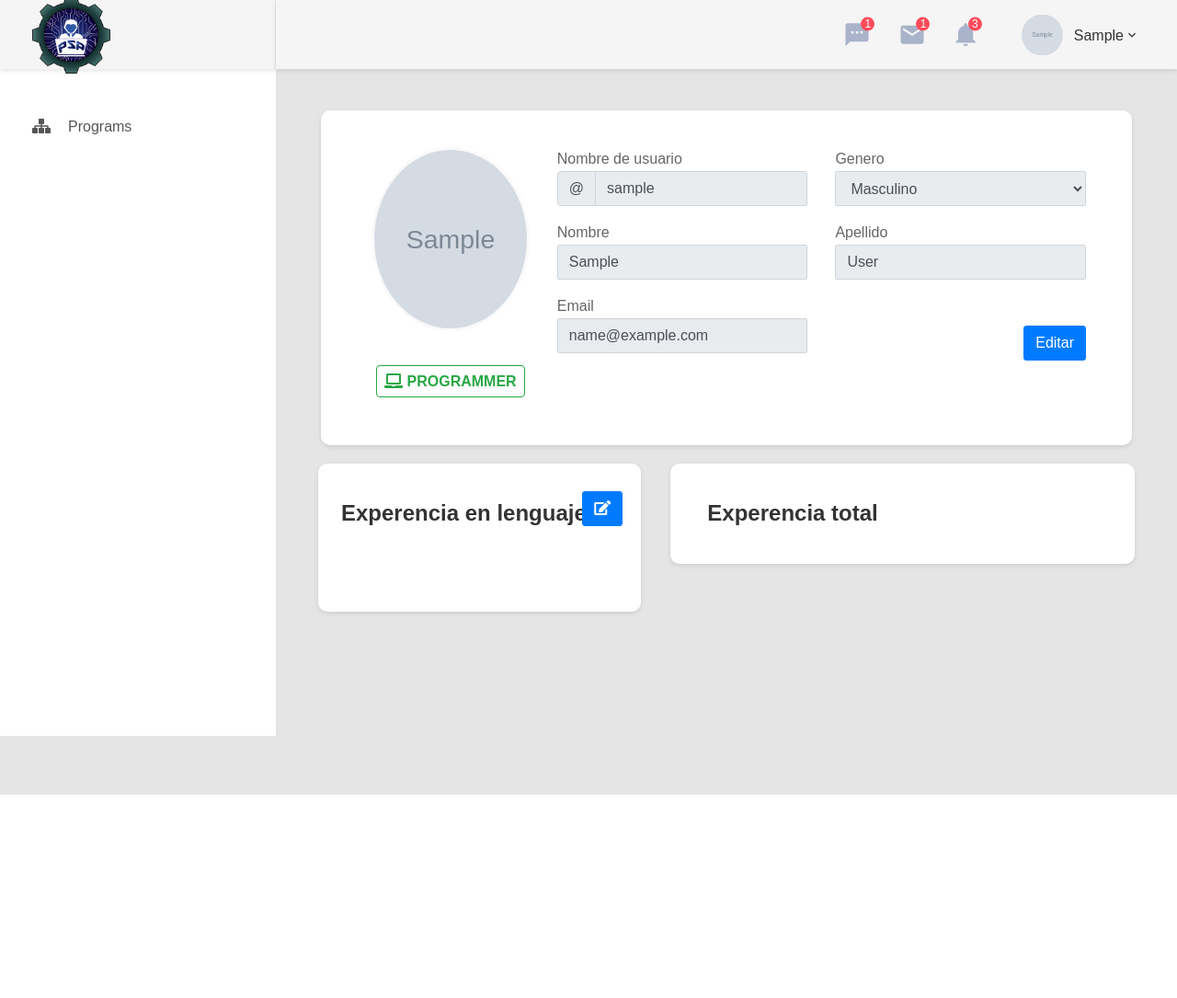
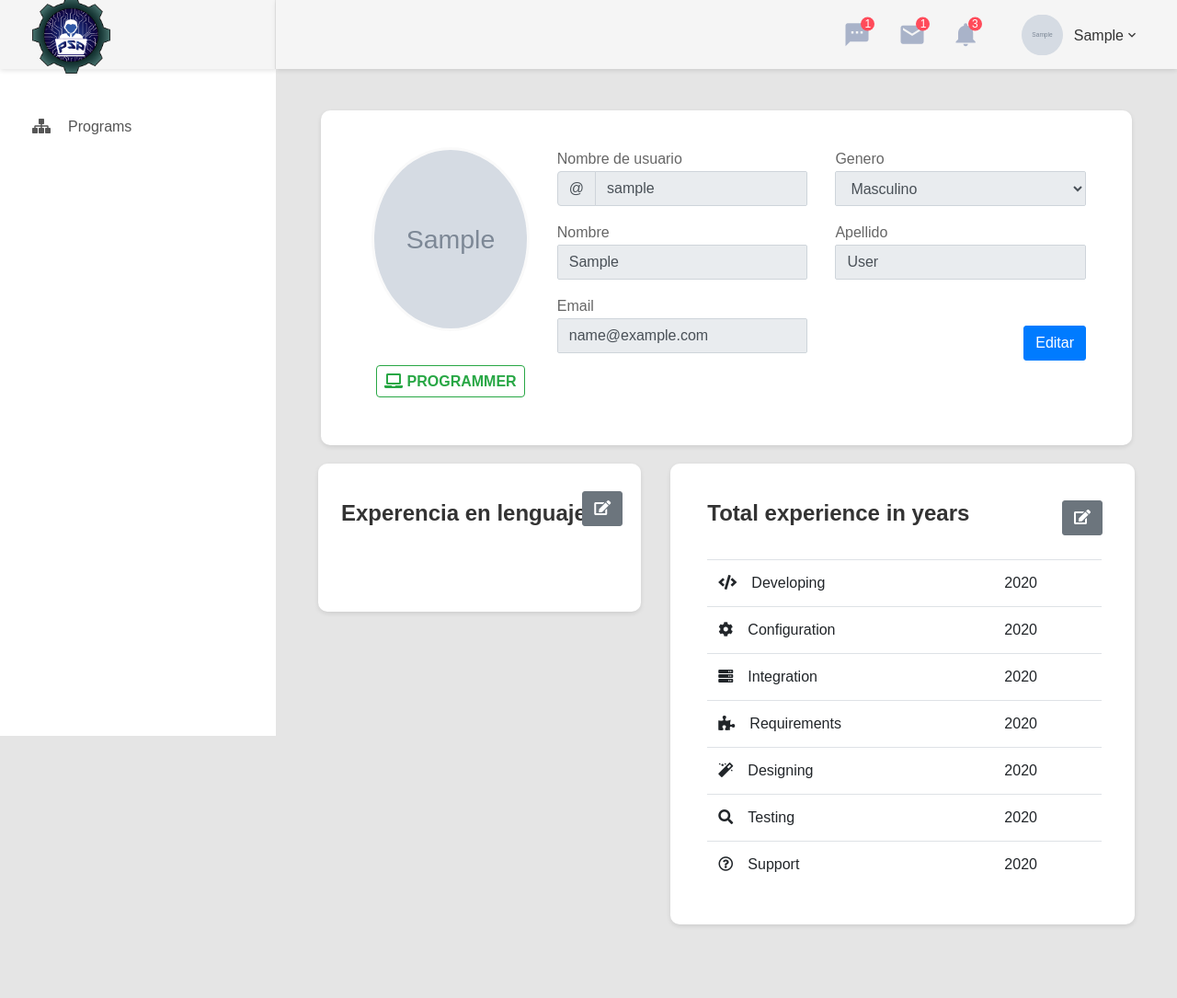
Before and after one commit to crisboleda/psp, a Django app: a page that uses templates/base/dashboard.html in a window 1280 px wide. Shown: the whole page at 92% size. Before the commit the page ends 864 px from the top, so only its background shows below. Run offline with Django 3.2, Linux system fonts and the light colour scheme; a user stored in the database is signed in; tables that the repository leaves empty hold one stand-in row (values such as "Sample post"); grey boxes marked "Sample" are stand-in pictures; some libraries are stand-ins or nearby versions.

Commit message:
Se empieza a terminar el módulo de profile

```diff
--- a/projects/forms.py
+++ b/projects/forms.py
@@ -42,9 +42,11 @@ class CreateProjectModelForm(forms.ModelForm):
 
 class UpdateProjectModelForm(forms.ModelForm):
 
+    finish_date = forms.DateTimeField(required=False)
+
     class Meta:
         model = Project
-        fields = ('name', 'description', 'status', 'planning_date')
+        fields = ('name', 'description', 'status', 'planning_date', 'finish_date')
         widgets = {
             'name': forms.TextInput(attrs={
                 'class': 'form-control'
--- /dev/null
+++ b/static/js/profile/index.js
@@ -0,0 +1,109 @@
+
+// Buttons
+const btnEditExperencieYears = document.getElementById('btnEditExperencieYears')
+const btnModalEditExperienceYears = document.getElementById('btnModalEditExperienceYears')
+
+// Loader modal
+const loaderFormEditExperencie = document.getElementById('loaderFormEditExperencie')
+
+// Inputs
+const containerInputs = document.getElementById('FormEditExperencieYear')
+
+const inputYearsDevelopment = document.getElementById('inputYearsDevelopment')
+const inputYearsConfiguration = document.getElementById('inputYearsConfiguration')
+const inputYearsIntegration = document.getElementById('inputYearsIntegration')
+const inputYearRequirements = document.getElementById('inputYearRequirements')
+const inputYearsDesign = document.getElementById('inputYearsDesign')
+const inputYearsTesting = document.getElementById('inputYearsTesting')
+const inputYearsSupport = document.getElementById('inputYearsSupport')
+
+const inputsYears = [inputYearsDevelopment, inputYearsConfiguration, inputYearsIntegration, inputYearRequirements, inputYearsDesign, inputYearsTesting, inputYearsSupport]
+
+// Model
+var profile = {}
+
+
+btnEditExperencieYears.addEventListener('click', (e) => {
+    profile = e.target.value
+    if (profile == undefined) profile = e.target.parentElement.value
+
+    profile = JSON.parse(profile)
+
+    let apiService = new APIService()
+
+    apiService.request(`/users/profiles/${profile.id}/total-experencie/`, {}, 'GET').then(response => {
+        if (response.status == 200){
+            loaderFormEditExperencie.classList.add('d-none')
+            containerInputs.classList.remove('d-none')
+
+            response.json().then(data => {
+                inputYearsDevelopment.value = data.years_development
+                inputYearsConfiguration.value = data.years_configuration
+                inputYearsIntegration.value = data.years_integration
+                inputYearRequirements.value = data.years_requirements
+                inputYearsDesign.value = data.years_design
+                inputYearsTesting.value = data.years_tests
+                inputYearsSupport.value = data.years_support
+            })
+        }
+    })
+})
+
+
+btnModalEditExperienceYears.addEventListener('click', async (e) => {
+
+    if (validateInputLessCero() == -1){
+        containerInputs.classList.add('d-none')
+        loaderFormEditExperencie.classList.remove('d-none')
+
+        data = {
+            years_development: inputYearsDevelopment.value,
+            years_configuration: inputYearsConfiguration.value,
+            years_integration: inputYearsIntegration.value,
+            years_requirements: inputYearRequirements.value,
+            years_design: inputYearsDesign.value,
+            years_tests: inputYearsTesting.value,
+            years_support: inputYearsSupport.value
+        }
+
+        let apiService = new APIService()
+        let response = await apiService.request(`/users/profiles/${profile.id}/total-experencie/`, data, 'PATCH')
+
+        if (response.status == 200){
+            location.reload()
+        }
+    }
+})
+
+
+function validateInputLessCero() {
+    return inputsYears.findIndex(input => input.value == "" || parseInt(input.value) < 0 || parseInt(input.value) > 100)
+}
+
+
+function verifyInput(e) {
+    let input = e.target
+
+    if (input.value == "") {
+        input.classList.add('is-invalid')
+        input.nextElementSibling.textContent = "The value can't be Empty"
+
+    } else if (parseInt(input.value) < 0) {
+        input.classList.add('is-invalid')
+        input.nextElementSibling.textContent = "The value can't be less to 0"
+
+    } else if (parseInt(input.value) > 100){
+        input.classList.add('is-invalid')
+        input.nextElementSibling.textContent = "The value can't be higher to 100"
+
+    } else {
+        input.nextElementSibling.textContent = ""
+        input.classList.remove('is-invalid')
+    }
+}
+
+
+inputsYears.map(input => {
+    input.addEventListener('keyup', verifyInput)
+    input.addEventListener('keydown', verifyInput)
+})
--- a/templates/base/dashboard.html
+++ b/templates/base/dashboard.html
@@ -18,6 +18,7 @@
         {% if profile_user %}
             {% include 'users/profile/modal_img_profile.html' %}
             {% include 'users/profile/modal_languages.html' %}
+            {% include 'users/profile/modal_edit_years_experience.html' %}
         {% endif %}
 
         {% if program_opened %}
--- a/templates/projects/projects.html
+++ b/templates/projects/projects.html
@@ -44,7 +44,7 @@
                                 </td>
                                 <td>{{ project.start_date|date }}</td>
                                 <td>{{ project.planning_date|date }}</td>
-                                <td class="text-center">
+                                <td>
                                     {% if not project.finish_date %}
                                         ---
                                     {% else %}
--- /dev/null
+++ b/templates/users/profile/modal_edit_years_experience.html
@@ -0,0 +1,71 @@
+<!-- Modal -->
+<div class="modal fade" id="modalEditExperienceYears" data-backdrop="static" data-keyboard="false" tabindex="-1" role="dialog" aria-labelledby="staticBackdropLabel" aria-hidden="true">
+    <div class="modal-dialog">
+        <div class="modal-content">
+            <div class="modal-header">
+                <h3 class="modal-title" id="staticBackdropLabel">Edit experencie</h3>
+                <button type="button" class="close" data-dismiss="modal" aria-label="Close">
+                    <span aria-hidden="true">&times;</span>
+                </button>
+            </div>
+
+            <div class="m-4 text-center" id="loaderFormEditExperencie">
+                <div class="spinner-border text-secondary" role="status">
+                    <span class="sr-only">Loading...</span>
+                </div>
+            </div>
+
+            <div id="FormEditExperencieYear" class="d-none">
+                <div class="modal-body">
+
+                    <div class="form-group">
+                        <label for="">Years development</label>
+                        <input type="number" placeholder="Enter years in development" id="inputYearsDevelopment" class="form-control">
+                        <div class="invalid-feedback"></div>
+                    </div>
+
+                    <div class="form-group">
+                        <label for="">Years configuration</label>
+                        <input type="number" placeholder="Enter years in configuration" id="inputYearsConfiguration" class="form-control">
+                        <div class="invalid-feedback"></div>
+                    </div>
+
+                    <div class="form-group">
+                        <label for="">Years integration</label>
+                        <input type="number" placeholder="Enter years in integration" id="inputYearsIntegration" class="form-control">
+                        <div class="invalid-feedback"></div>
+                    </div>
+
+                    <div class="form-group">
+                        <label for="">Years requirements</label>
+                        <input type="number" placeholder="Enter years in requirements" id="inputYearRequirements" class="form-control">
+                        <div class="invalid-feedback"></div>
+                    </div>
+
+                    <div class="form-group">
+                        <label for="">Years design</label>
+                        <input type="number" placeholder="Enter years in design" id="inputYearsDesign" class="form-control">
+                        <div class="invalid-feedback"></div>
+                    </div>
+
+                    <div class="form-group">
+                        <label for="">Years tests</label>
+                        <input type="number" placeholder="Enter years in testing" id="inputYearsTesting" class="form-control">
+                        <div class="invalid-feedback"></div>
+                    </div>
+
+                    <div class="form-group">
+                        <label for="">Years support</label>
+                        <input type="number" placeholder="Enter years in support" id="inputYearsSupport" class="form-control">
+                        <div class="invalid-feedback"></div>
+                    </div>
+
+                </div>
+                <div class="modal-footer">
+                    <button type="button" class="btn btn-secondary" data-dismiss="modal">Close</button>
+                    <button id="btnModalEditExperienceYears" type="button" class="btn btn-primary">Edit</button>
+                </div>
+            </div>
+        </div>
+    </div>
+</div>
--- a/templates/users/profile/profile.html
+++ b/templates/users/profile/profile.html
@@ -106,7 +106,7 @@
 
                     <!-- Button to Open the Modal -->
                     {% if profile_user == request.user %}
-                        <button type="button" class="btn btn-primary btn-modal-languages" data-toggle="modal" title="Editar proyecto" data-target="#modalLanguages">
+                        <button type="button" class="btn btn-secondary btn-modal-languages" data-toggle="modal" title="Editar proyecto" data-target="#modalLanguages">
                             <i class="fas fa-edit"></i>
                         </button>
                     {% endif %}
@@ -130,17 +130,71 @@
         </div>
         <div class="col-lg-7 p-3">
             <div class="au-card">
-                <h3>Experencia total</h3>
+
+                <div class="row">
+                    <div class="col">
+                        <span class="float-left"><h3>Total experience in years</h3></span>
+                        <span class="float-right">
+                            <button value='{"id": "{{ profile_user.get_profile.pk }}"}' id="btnEditExperencieYears" class="btn btn-secondary" data-toggle="modal" data-target="#modalEditExperienceYears"><i class="fas fa-edit"></i></button>
+                        </span>
+                    </div>
+                </div>
+                <br/>
+
+                <div class="table-responsive">
+                    <table class="table table-hover">
+                        <tbody>
+                            <tr>
+                                <td>
+                                    <i class="fas fa-code pr-3"></i>Developing
+                                </td>
+                                <td>{{ profile_user.get_profile.years_development }}</td>
+                            </tr>
+
+                            <tr>
+                                <td><i class="fas fa-cog pr-3"></i>Configuration</td>
+                                <td>{{ profile_user.get_profile.years_configuration }}</td>
+                            </tr>
+
+                            <tr>
+                                <td><i class="fas fa-server pr-3"></i>Integration</td>
+                                <td>{{ profile_user.get_profile.years_integration }}</td>
+                            </tr>
+
+                            <tr>
+                                <td><i class="fas fa-puzzle-piece pr-3"></i>Requirements</td>
+                                <td>{{ profile_user.get_profile.years_requirements }}</td>
+                            </tr>
+
+                            <tr>
+                                <td><i class="fas fa-magic pr-3"></i>Designing</td>
+                                <td>{{ profile_user.get_profile.years_design }}</td>
+                            </tr>
+
+                            <tr>
+                                <td><i class="fas fa-search pr-3"></i>Testing</td>
+                                <td>{{ profile_user.get_profile.years_tests }}</td>
+                            </tr>
+
+                            <tr>
+                                <td><i class="far fa-question-circle pr-3"></i>Support</td>
+                                <td>{{ profile_user.get_profile.years_support }}</td>
+                            </tr>
+                        </tbody>
+                    </table>
                 </div>
             </div>
         </div>
+    </div>
+
+{% endblock %}
 
 {% block 'scripts' %}
     {% load static %}
     <script src="{% static 'js/formProfile.js' %}"></script>
 
     <script>
-            const btnSave = document.getElementById('btnUpdateProfileLanguages')
+        const btnSaveExperencieLanguages = document.getElementById('btnUpdateProfileLanguages')
         const inputsLanguages = document.getElementsByName('languageCheck')
         const loader = document.getElementById('loader-languages')
         const containerLanguages = document.getElementById('container-languages')
@@ -148,7 +202,7 @@
 
         var languages = []
 
-            btnSave.addEventListener('click', () => {
+        btnSaveExperencieLanguages.addEventListener('click', () => {
             languages = []
             for (let j = 0; j < inputsLanguages.length; j++) {
                 if (inputsLanguages[j].checked){
@@ -176,10 +230,11 @@
     </script>
 
     {% load static %}
+    <script src="{% static 'js/Cookie.js' %}"></script>
+    <script src="{% static 'js/APIService.js' %}"></script>
     <script src="{% static 'js/update_img_profile.js' %}"></script>
+    <script src="{% static 'js/profile/index.js' %}"></script>
 
     <script src="https://maxcdn.bootstrapcdn.com/bootstrap/4.0.0/js/bootstrap.min.js"></script>
     <script src="https://cdnjs.cloudflare.com/ajax/libs/jquery/3.2.1/jquery.min.js"></script>
 {% endblock %}
-
-{% endblock %}
--- a/users/urls.py
+++ b/users/urls.py
@@ -5,7 +5,8 @@ from django.contrib.auth.views import LogoutView
 
 # Views
 from users.views import (LoginUserView, UserProfileView, update_experencie_languages,
-                        UpdateImageProfile, DeleteImageProfile, RegisterUserView)
+                        UpdateImageProfile, DeleteImageProfile, RegisterUserView,
+                        ListUpdateExperencieProfileView)
 
 
 urlpatterns = [
@@ -17,5 +18,7 @@ urlpatterns = [
     path('<str:slug>/profile/', UserProfileView.as_view(), name='profile_user'),
     path('update/languages/', update_experencie_languages, name='update_languages'),
     path('profile/<int:pk>/', UpdateImageProfile.as_view(), name='update_image_profile'),
-    path('profile/<int:pk>/delete/', DeleteImageProfile.as_view(), name='delete_image_profile')
+    path('profile/<int:pk>/delete/', DeleteImageProfile.as_view(), name='delete_image_profile'),
+
+    path('profiles/<int:pk_profile_user>/total-experencie/', ListUpdateExperencieProfileView.as_view(), name='update_total_experencie'),
 ]
--- a/users/views/__init__.py
+++ b/users/views/__init__.py
@@ -1,3 +1,5 @@
 
 from .users import LoginUserView, UserProfileView, RegisterUserView
-from .profiles import update_experencie_languages, UpdateImageProfile, DeleteImageProfile
+
+from .profiles import (update_experencie_languages, UpdateImageProfile, DeleteImageProfile,
+                       ListUpdateExperencieProfileView)
```
Also changed, not shown: templates/logs/timer_time_log.html (+5 -4 lines), templates/projects/edit_project.html (+13 -0 lines), users/mixins.py (+13 -1 lines), users/serializers.py (added, +58 -0 lines), users/views/profiles.py (+15 -1 lines), 1 other file. Lines whose indentation alone changed are shown as unchanged.
